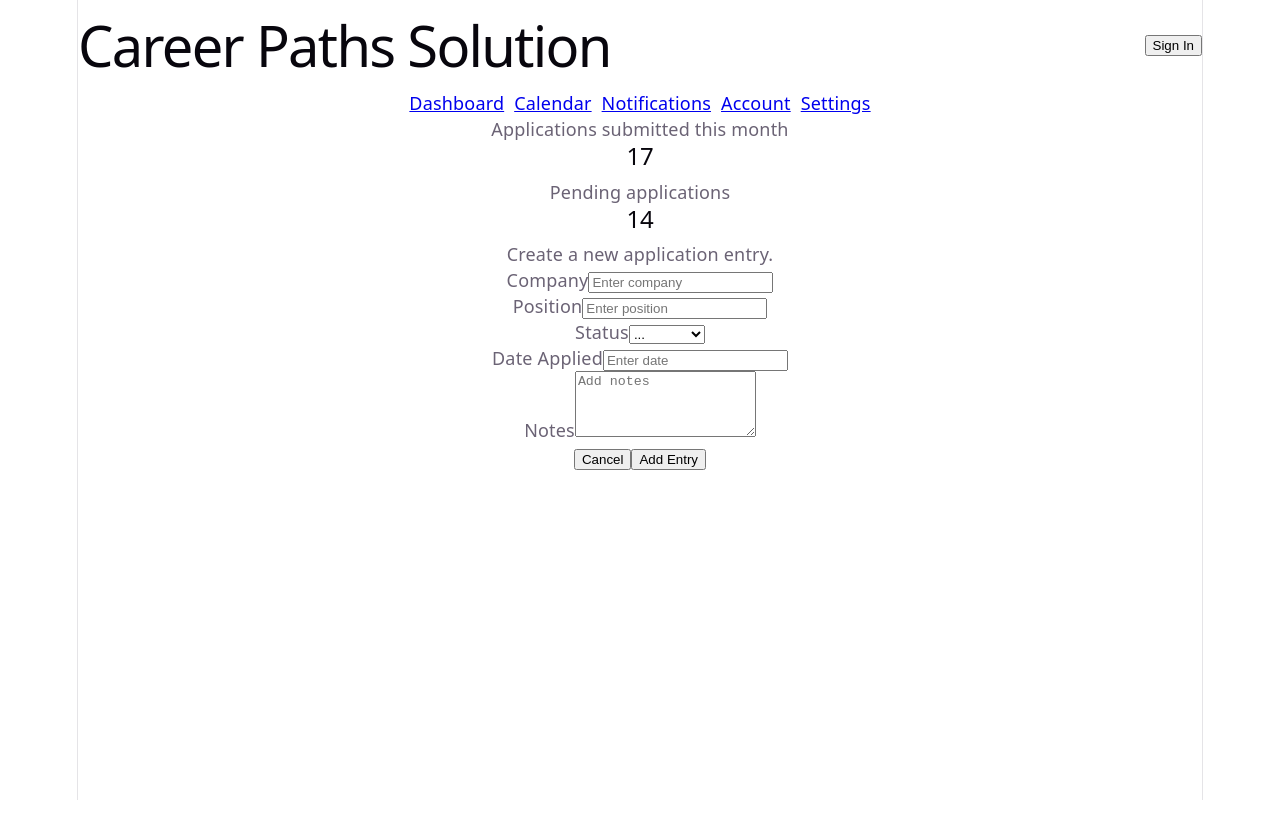
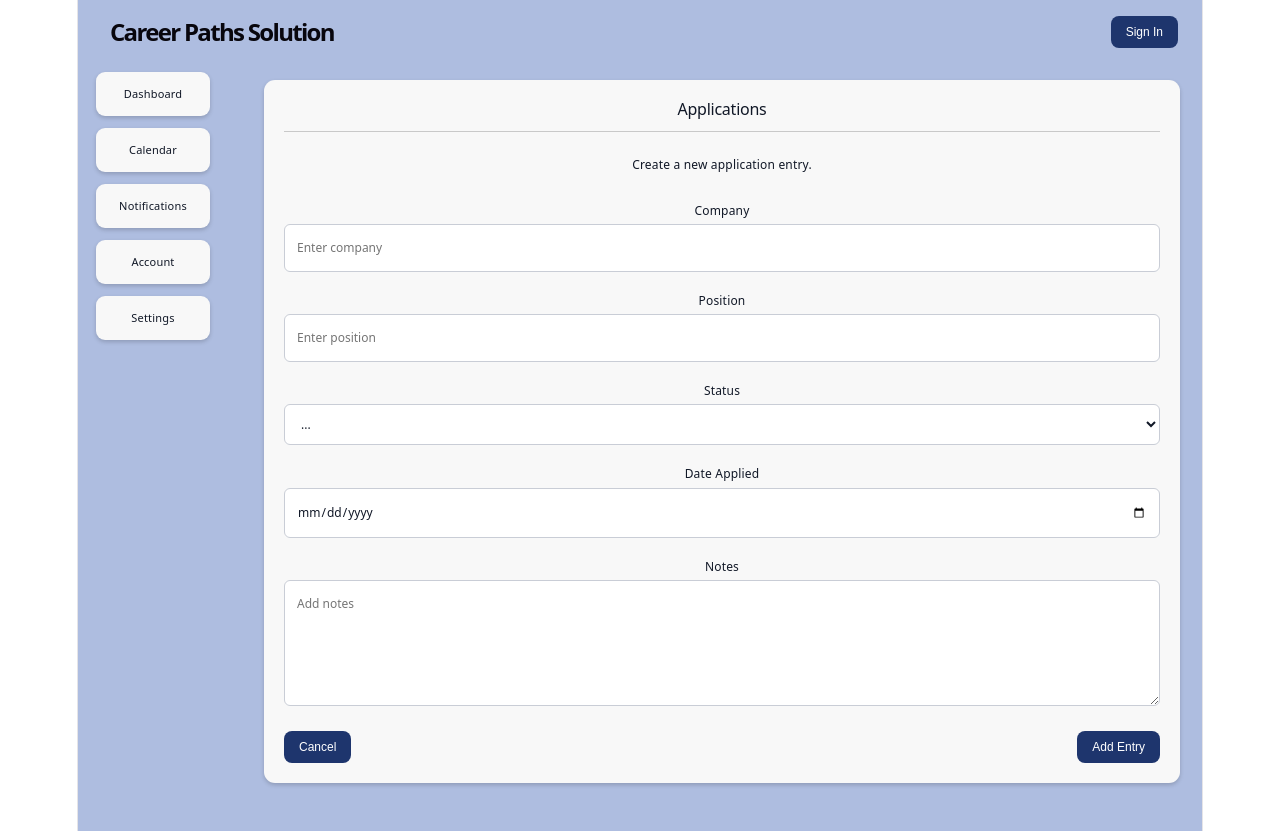
Before and after one commit to tarun-7467/career-paths-solution, a React (Vite) app in the folder react/: page / in a window 1280 px wide. Before the commit the page ends 800 px from the top, so only its background shows below. Built offline with nearby package versions, Linux system fonts and the light colour scheme.

Commit message:
TFCRT-20 : Update CSS to mimic Figma mock up. Update form entry values and useState/setFormData.

```diff
--- a/react/src/components/FormEntry.jsx
+++ b/react/src/components/FormEntry.jsx
@@ -2,9 +2,10 @@
 
 function FormEntry() {
   const [formData, setFormData] = useState({
-    name: "",
-    email: "",
-    category: "",
+    company: "",
+    position: "",
+    status: "",
+    dateApplied: "",
     notes: "",
   });
 
@@ -25,9 +26,10 @@
     // API call can be added here later.
 
     setFormData({
-      name: "",
-      email: "",
-      category: "",
+      company: "",
+      position: "",
+      status: "",
+      dateApplied: "",
       notes: "",
     });
   };
@@ -44,6 +46,7 @@
             <label htmlFor="company">Company</label>
 
             <input
+              className="form-input"
               id="company"
               name="company"
               type="text"
@@ -58,6 +61,7 @@
             <label htmlFor="position">Position</label>
 
             <input
+              className="form-input"
               id="position"
               name="position"
               type="text"
@@ -72,6 +76,7 @@
             <label htmlFor="status">Status</label>
 
             <select
+              className="form-input"
               id="status"
               name="status"
               value={formData.status}
@@ -89,9 +94,10 @@
             <label htmlFor="dateApplied">Date Applied</label>
 
             <input
+              className="form-input"
               id="dateApplied"
               name="dateApplied"
-              type="text"
+              type="date"
               value={formData.dateApplied}
               onChange={handleChange}
               placeholder="Enter date"
@@ -103,6 +109,7 @@
             <label htmlFor="notes">Notes</label>
 
             <textarea
+              className="form-input"
               id="notes"
               name="notes"
               value={formData.notes}
--- a/react/src/components/Header.jsx
+++ b/react/src/components/Header.jsx
@@ -2,7 +2,7 @@
     return (
         <div className="page-header">
             <h1 className="page-header-title">Career Paths Solution</h1>
-        <button className="sign-in-button">Sign In</button>
+        <button className="button">Sign In</button>
         </div>
     )
 }
--- a/react/src/pages/Dashboard.jsx
+++ b/react/src/pages/Dashboard.jsx
@@ -1,26 +1,22 @@
 import Sidebar from '../components/Sidebar.jsx'
-import StatCard from '../components/StatCard.jsx'
 import FormEntry from '../components/FormEntry.jsx'
 import Header from '../components/Header.jsx'
 import '../stylesheets/Dashboard.css'
 
 function Dashboard() {
-    const sample_data = [
-    { title: "Applications submitted this month", value: "17" },
-    { title: "Pending applications", value: "14" },
-  ];
-
-
     return (
         <div className="dashboard">
             <Header />
             <Sidebar />
-        <section className="stats">
-            {sample_data.map((sample_data) => (
-                <StatCard key={sample_data.title} {...sample_data} />
-            ))}
+            <main className="dashboard-content">
+                <section className="applications-panel">
+                    <div className="panel-header">
+                        <h2>Applications</h2>
+                    </div>
+
+                    <FormEntry />
                 </section>
-        <FormEntry />
+            </main>
         </div>
     );
 }
--- a/react/src/stylesheets/Dashboard.css
+++ b/react/src/stylesheets/Dashboard.css
@@ -1,12 +1,118 @@
+.dashboard {
+  min-height: 100vh;
+  display: grid;
+  grid-template-columns: 150px 1fr;
+  grid-template-rows: 64px 1fr;
+  background: #aebde0;
+  color: #111827;
+}
+
 .page-header {
+  grid-column: 1 / -1;
+  padding: 0 24px 0 32px;
+}
+
+.sidebar {
+  grid-column: 1;
+  grid-row: 2;
+  padding: 8px 18px;
+}
+
+.sidebar-nav {
+  display: flex;
+  flex-direction: column;
+  gap: 12px;
+}
+
+.sidebar-link {
+  display: block;
+  padding: 9px 16px;
+  border-radius: 9px;
+  background: #f8f8f8;
+  color: #111827;
+  font-size: 11px;
+  text-decoration: none;
+  box-shadow: 0 2px 4px rgb(0 0 0 / 18%);
+}
+
+.dashboard-content {
+  grid-column: 2;
+  grid-row: 2;
+  padding: 16px 22px 48px 36px;
+}
+
+.applications-panel {
+  min-height: 360px;
+  padding: 20px;
+  border-radius: 11px;
+  background: #f8f8f8;
+  box-shadow: 0 2px 4px rgb(0 0 0 / 18%);
+}
+
+.panel-header {
+  border-bottom: 1px solid #c9c9c9;
+  margin-bottom: 20px;
+}
+
+.panel-header h2 {
+  margin: 0 0 12px;
+  font-size: 16px;
+  color: #111827;
+  font-weight: 500;
+}
+
+.page-header {
+  grid-column: 1 / -1;
+  grid-row: 1;
+
+  display: flex;
+  align-items: center;
+  justify-content: space-between;
+
+  width: 100%;
+  min-height: 64px;
+  padding: 0 24px 0 32px;
+  box-sizing: border-box;
+}
+
+.page-header-title {
+  margin: 0;
+  font-size: 24px;
+  font-weight: 600;
+}
+
+.form-header {
+  margin-bottom: 20px;
+  font-size: 12px;
+}
+
+.button {
+  border: 0;
+  border-radius: 8px;
+  padding: 9px 15px;
+  background: #1e356d;
+  color: white;
+  font-size: 12px;
+}
+
+.form-group {
+  margin-bottom: 16px;
+  font-size: 12px;
+}
+
+.form-input {
+  width: 100%;
+  box-sizing: border-box;
+  padding: 10px 12px;
+  border: 1px solid #c9cdd6;
+  border-radius: 6px;
+  background: #ffffff;
+  color: #111827;
+  font: inherit;
+  font-size: 12px;
+}
+
+.form-actions{
     display: flex;
     justify-content: space-between;
-    align-items: center;
-    position: sticky;
-    top: 0;
-    z-index: 100;
 }
-
-.sidebar-text {
-    padding:5px;
-}
```
Lines whose indentation alone changed are shown as unchanged.
